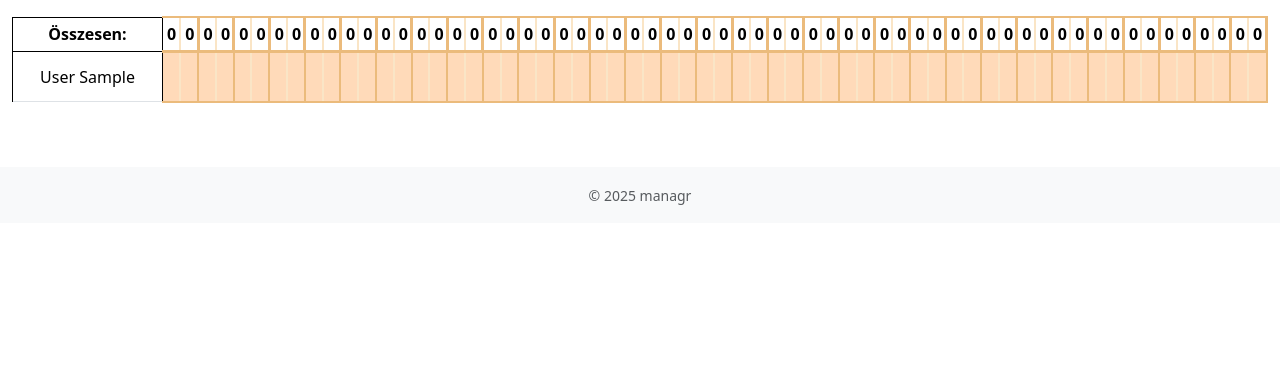
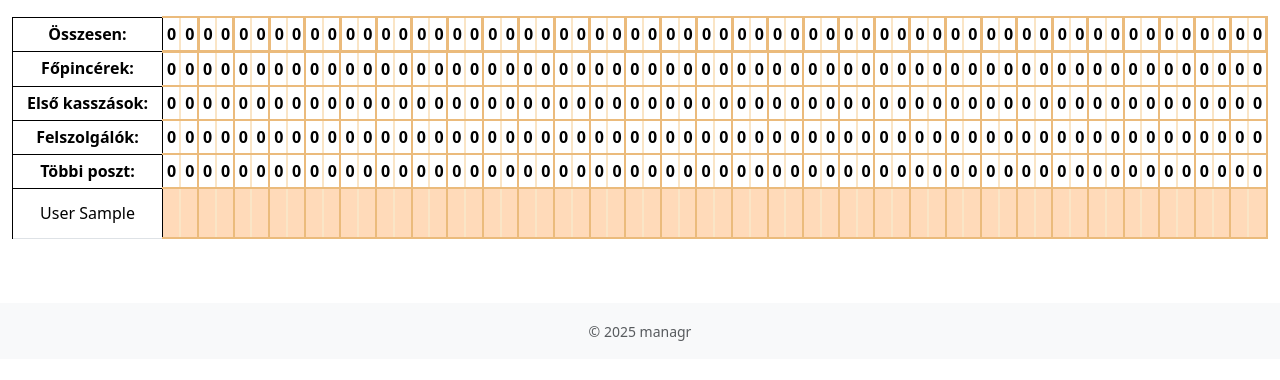
Before and after one commit to zoltan-creative-developer/managr, a Django app: page /staffplanner/management/headcount-planning/ in a window 1280 px wide. Shown: the part 335-715 px from the top of the page. Run offline with Django 5.2, Linux system fonts and the light colour scheme; a user stored in the database is signed in; data comes from the database, SQL or seed files in the repository; tables that the repository leaves empty hold one stand-in row (values such as "Sample post"); data that the repository does not hold is empty; parts of the project's set-up code (start-up, migrations or seed data) failed here and were passed over.

Commit message:
összegző sorok

```diff
--- a/apps/models.py
+++ b/apps/models.py
@@ -34,18 +34,12 @@ class WorkArea(models.Model):
 class WorkRole(models.Model):
     ROLE_CHOICES = [
         ('fopincer', 'Főpincér'),
-        ('pincer', 'Pincér'),
-        ('pincerno', 'Pincérnő'),
         ('elso_kasszas', 'Első kasszás'),
         ('hatso_kasszas', 'Hátsó kasszás'),
-        ('talalo', 'Tálaló'),
+        ('felszolgalo', 'Felszolgáló'),
+        ('elviteles', 'Elviteles'),
+        ('vendeg_fogado', 'Vendégfogadó'),
         ('teraszos', 'Teraszos'),
-        ('mosogato', 'Mosogató'),
-        ('takarito', 'Takarító'),
-        ('eteles', 'Ételes'),
-        ('elso_felvevo', 'Első felvevő'),
-        ('hatso_felvevo', 'Hátsó felvevő'),
-        ('kozepso_felvevo', 'Középső felvevő'),
     ]
 
     code = models.CharField(max_length=20, choices=ROLE_CHOICES, unique=True, verbose_name="Munkakör kód")
--- a/apps/payroll/views.py
+++ b/apps/payroll/views.py
@@ -1,7 +1,8 @@
 from django.shortcuts import render
 
 def management_payroll_view(request):
-    """Custom payroll view that renders the management-payroll.html template"""
+
+
     context = {
         'title': 'Payroll',
         'welcome_message': 'Welcome to the payroll page.',
--- a/apps/staffplanner/templates/staffplanner/management-headcount-planning.html
+++ b/apps/staffplanner/templates/staffplanner/management-headcount-planning.html
@@ -38,6 +38,38 @@
     {% for shift_total in daytime_aggregates.values %}
         <th style="border-top: 2px solid #ebbb7cff !important; border-bottom: 3px solid #ebbb7cff !important;">{{ shift_total.0 }}</th>
         <th style="border-top: 2px solid #ebbb7cff !important; border-bottom: 3px solid #ebbb7cff !important; border-right: 3px solid #ebbb7cff !important; border-left: 2px solid #fae5c6ff !important;">{{ shift_total.1 }}</th>
+    {% endfor %}
+    </tr>
+    <tr><th style="width: 150px; text-align: center; border: 1px solid black !important;">Főpincérek:</th>
+        {% for day in day_list %}
+            {% with vals=fopincer_sums|dict_get:day %}
+                <th style="border-top: 2px solid #ebbb7cff !important; border-bottom: 2px solid #ebbb7cff !important;">{{ vals.0 }}</th>
+                <th style="border-top: 2px solid #ebbb7cff !important; border-bottom: 2px solid #ebbb7cff !important; border-right: 2px solid #ebbb7cff !important; border-left: 2px solid #fae5c6ff !important;">{{ vals.1 }}</th>
+            {% endwith %}
+        {% endfor %}
+    </tr>
+    <tr><th style="width: 150px; text-align: center; border: 1px solid black !important;">Első kasszások:</th>
+    {% for day in day_list %}
+        {% with vals=elso_kasszas_sums|dict_get:day %}
+            <th style="border-top: 2px solid #ebbb7cff !important; border-bottom: 2px solid #ebbb7cff !important;">{{ vals.0 }}</th>
+            <th style="border-top: 2px solid #ebbb7cff !important; border-bottom: 2px solid #ebbb7cff !important; border-right: 2px solid #ebbb7cff !important; border-left: 2px solid #fae5c6ff !important;">{{ vals.1 }}</th>
+        {% endwith %}
+    {% endfor %}
+    </tr>
+    <tr><th style="width: 150px; text-align: center; border: 1px solid black !important;">Felszolgálók:</th>
+    {% for day in day_list %}
+        {% with vals=felszolgalo_sums|dict_get:day %}
+            <th style="border-top: 2px solid #ebbb7cff !important; border-bottom: 2px solid #ebbb7cff !important;">{{ vals.0 }}</th>
+            <th style="border-top: 2px solid #ebbb7cff !important; border-bottom: 2px solid #ebbb7cff !important; border-right: 2px solid #ebbb7cff !important; border-left: 2px solid #fae5c6ff !important;">{{ vals.1 }}</th>
+        {% endwith %}
+    {% endfor %}
+    </tr>
+    <tr><th style="width: 150px; text-align: center; border: 1px solid black !important;">Többi poszt:</th>
+    {% for day in day_list %}
+        {% with vals=tobbi_sums|dict_get:day %}
+            <th style="border-top: 2px solid #ebbb7cff !important; border-bottom: 2px solid #ebbb7cff !important;">{{ vals.0 }}</th>
+            <th style="border-top: 2px solid #ebbb7cff !important; border-bottom: 2px solid #ebbb7cff !important; border-right: 2px solid #ebbb7cff !important; border-left: 2px solid #fae5c6ff !important;">{{ vals.1 }}</th>
+        {% endwith %}
     {% endfor %}
     </tr>
     {% for emp_id, shifts in day_shift_colors.items %}
--- a/apps/staffplanner/views.py
+++ b/apps/staffplanner/views.py
@@ -84,7 +84,7 @@ def management_headcount_planning_view(request, year, month):
             schedule_colors = obj.schedule_data
             for day in day_list:
                 if schedule_colors[day] == ['orange', 'orange'] and request_colors[day] != ['peachpuff', 'peachpuff']:
-                    schedule_colors[day] = ['yellow', 'yellow']
+                    schedule_colors[day] = request_colors[day]
         colors = schedule_colors
         day_shift_colors[employee.id] = colors
     employee_map = {emp.id: emp for emp in employee_qs}
@@ -96,6 +96,28 @@ def management_headcount_planning_view(request, year, month):
             return (len(role_order), emp_id)
         return (role_order.get(emp.default_work_role.code, len(role_order)), emp_id)
     day_shift_colors = dict(sorted(day_shift_colors.items(), key=_sort_key))
+
+
+
+    fopincer_emps = list(employee_qs.filter(default_work_role__code='fopincer').values_list('id', flat=True))
+    elso_kasszas_emps = list(employee_qs.filter(default_work_role__code='elso_kasszas').values_list('id', flat=True))
+    felszolgalo_emps = list(employee_qs.filter(default_work_role__code='felszolgalo').values_list('id', flat=True))
+    tobbi_poszt_emps = list(employee_qs.exclude(default_work_role__code__in=['fopincer', 'elso_kasszas', 'felszolgalo']).values_list('id', flat=True))
+
+    fopincer_sums= {}
+    elso_kasszas_sums= {}
+    felszolgalo_sums= {}
+    tobbi_sums= {}
+    for day in day_list:
+        for i in range(2):
+            count_fopincer = sum([1 if day_shift_colors[emp_id][day][i] in ('orange', 'lightorange') else 0 for emp_id in fopincer_emps])
+            fopincer_sums.setdefault(day, [0,0])[i] = count_fopincer
+            count_elso_kasszas = sum([1 if day_shift_colors[emp_id][day][i] in ('orange', 'lightorange') else 0 for emp_id in elso_kasszas_emps])
+            elso_kasszas_sums.setdefault(day, [0,0])[i] = count_elso_kasszas
+            count_felszolgalo = sum([1 if day_shift_colors[emp_id][day][i] in ('orange', 'lightorange') else 0 for emp_id in felszolgalo_emps])
+            felszolgalo_sums.setdefault(day, [0,0])[i] = count_felszolgalo
+            count_tobbi = sum([1 if day_shift_colors[emp_id][day][i] in ('orange', 'lightorange') else 0 for emp_id in tobbi_poszt_emps])
+            tobbi_sums.setdefault(day, [0,0])[i] = count_tobbi
 
     daytime_aggregates = calculate_aggregated_values(__year, __month)
 
@@ -117,6 +139,10 @@ def management_headcount_planning_view(request, year, month):
         'weekend_days': [day for day in day_list if calendar.weekday(__year, __month, int(day)) >= 5],
         'employee_names': {emp.id: " ".join([emp.user.last_name, emp.user.first_name]) for emp in employee_qs},
         'day_shift_colors': day_shift_colors,
+        'fopincer_sums': fopincer_sums,
+        'elso_kasszas_sums': elso_kasszas_sums,
+        'felszolgalo_sums': felszolgalo_sums,
+        'tobbi_sums': tobbi_sums,
         'daytime_aggregates': daytime_aggregates,
     }
     return render(request, 'staffplanner/management-headcount-planning.html', context)
@@ -182,19 +208,14 @@ def toggle_shift(request):
             dayval = (dayval + ['peachpuff', 'peachpuff'])[:2]
         # Toggle
         try:
-            print(f"Current value for day {day_key} shift {shift}: {dayval[shift]}")
             if dayval[shift] not in ['orange', 'lightorange']:
-                print("itt")
                 dayval[shift] = 'orange' if dayval[shift] == 'peachpuff' else 'lightorange'
             elif EmployeeRequests.objects.filter(employee=emp, year=year, month=month).first() != None:
                 if EmployeeRequests.objects.get(employee=emp, year=year, month=month).request_data.get(str(day)) == 'peachpuff':
-                    print("emitt")
                     dayval[shift] = 'peachpuff'
                 else:
                     dayval[shift] = 'light' + EmployeeRequests.objects.get(employee=emp, year=year, month=month).request_data.get(str(day))
-                print("amott")
             else:
-                print("ott")
                 dayval[shift] = 'peachpuff'
 
         except Exception:
@@ -218,7 +239,7 @@ def calculate_aggregated_values(year, month):
     for day in day_list:
         shift_total = [0,0]
         for schedule in schedule_qs:
-            shift_total[0] = shift_total[0] + 1 if schedule.schedule_data[day][0] == 'green' else shift_total[0]
-            shift_total[1] = shift_total[1] + 1 if schedule.schedule_data[day][1] == 'green' else shift_total[1]
+            shift_total[0] = shift_total[0] + 1 if schedule.schedule_data[day][0] in ('orange', 'lightorange') else shift_total[0]
+            shift_total[1] = shift_total[1] + 1 if schedule.schedule_data[day][1] in ('orange', 'lightorange') else shift_total[1]
         daytime_aggregates[day] = (str(shift_total[0]), str(shift_total[1]))
     return daytime_aggregates
--- a/utils/employee/employee_update.py
+++ b/utils/employee/employee_update.py
@@ -20,7 +20,7 @@ def update_employee():
             # employee.hire_date=date(__year, __month, 1),
             # employee.employment_type="teljes_munkaidos",
             # employee.absence_type=None,
-            employee.default_work_role=WorkRole.objects.filter(code='elso_kasszas').first()
+            employee.default_work_role=WorkRole.objects.filter(code='vendeg_fogado').first()
             # employee.min_full_shifts_per_month=10,
             # employee.max_hours_per_day=12,
             # employee.max_full_shifts_per_week=5
```
Also changed, not shown: apps/migrations/0010_alter_employee_hire_date_alter_workrole_code.py (added), apps/migrations/0011_alter_workrole_code.py (added).
